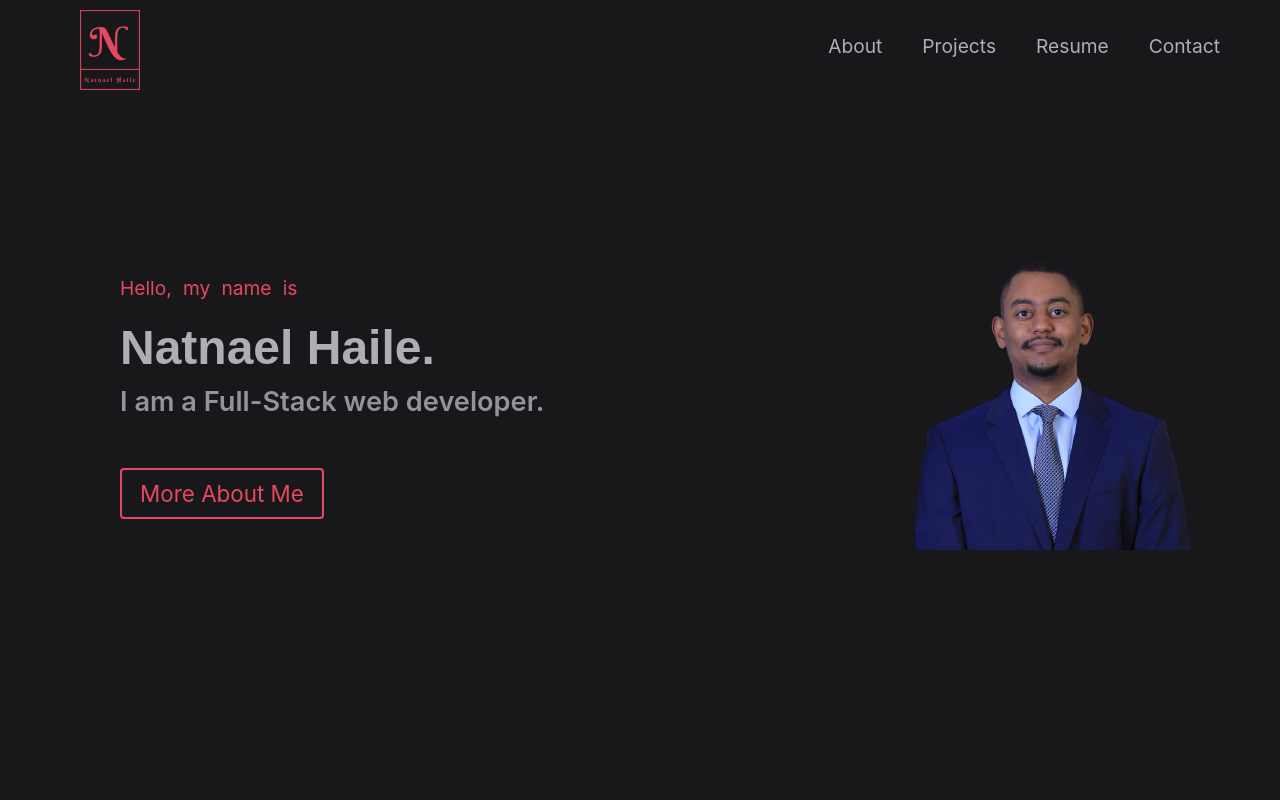
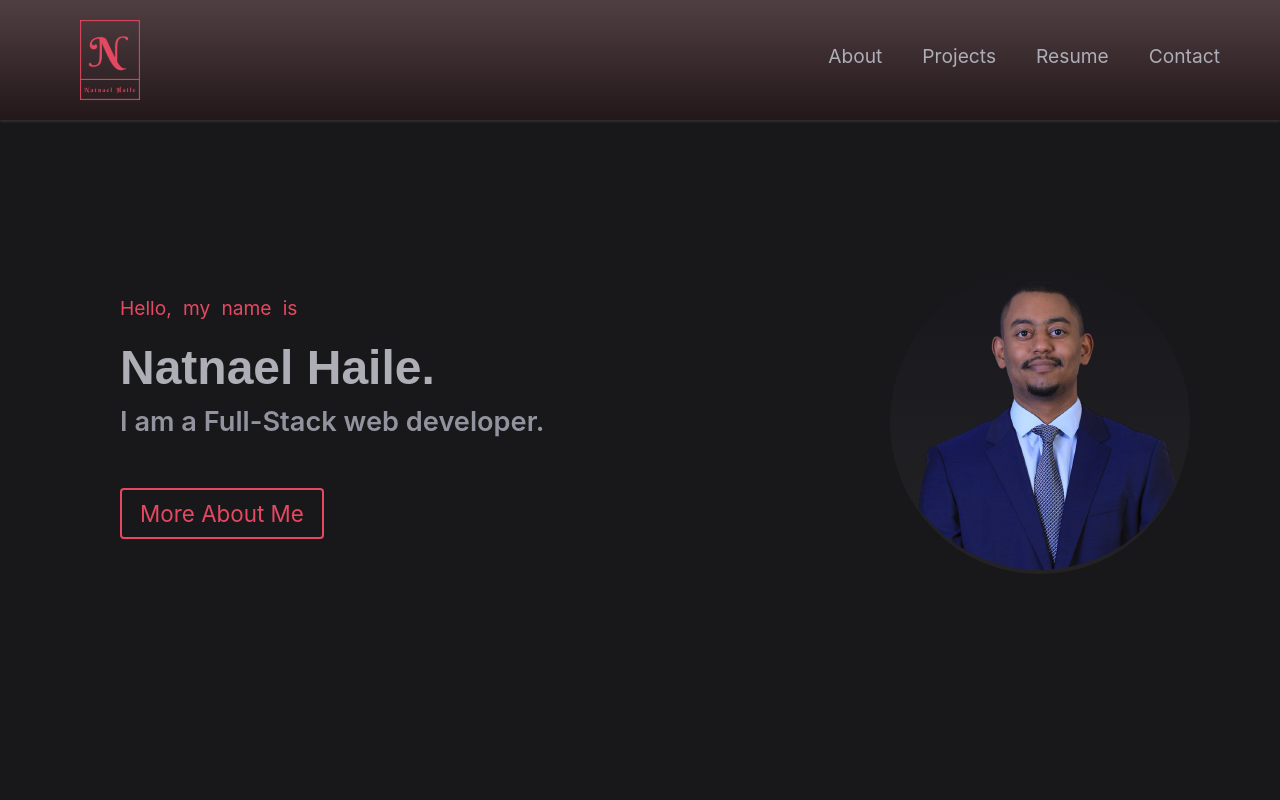
Before and after one commit to natnaelh14/portfolio-website, a React (Create React App) app: page / in a window 1280 px wide. Shown: the top 800 px of the page. Built offline with nearby package versions, Linux system fonts and the light colour scheme.

Commit message:
updated my header

```diff
--- a/src/App.css
+++ b/src/App.css
@@ -10,6 +10,7 @@
   justify-content: center;
   align-items: center;
 }
+
 .app__imageParent {
   position: relative;
   width: 130px;
--- a/src/components/header/header.css
+++ b/src/components/header/header.css
@@ -1,9 +1,9 @@
 .navbar {
     position: sticky;
     top:0;
-    box-shadow: 0 2px 2px rgba(0,0,0,0.10);
+    box-shadow: 0 2px 2px rgba(247, 235, 235, 0.1);
     z-index: 10000;
-    background-color: #18181b;
+    background-image: linear-gradient(#503f42, #221719);
     padding:10px 0;
 }
 .navbar-main {
@@ -15,21 +15,22 @@
 }
 .navbar-logo {
     width:100px;
+    height: 100px;
     margin: 0 20px;
 }
-.navbar-list {
+.navbar-list-desktop {
     list-style: none;
     display: flex;
     margin: 0;
 }
-.navbar-list li {
+.navbar-list-desktop li {
     margin: 0 20px;
     font-size: 1.2rem;
 }
-.navbar-list li a {
+.navbar-list-desktop li a {
     color: #aeaeb7;
 }
-.navbar-list li::after
+.navbar-list-desktop li::after
 {
     content:'';
     display: block;
@@ -41,13 +42,13 @@
     transform: scaleX(0);
     transition: 0.17s;
 }
-.navbar-list li:hover a{
+.navbar-list-desktop li:hover a{
     transition: 0.17s;
 }
-.navbar-list li:hover a{
+.navbar-list-desktop li:hover a{
     color:#e64861;
 }
-.navbar-list li:hover:after{
+.navbar-list-desktop li:hover:after{
     transform: scaleX(1);
 }
 .navbar-list-mobile{
@@ -57,7 +58,7 @@
     display: none;
 }
 @media screen and (max-width:650px) {
-    .navbar-list {
+    .navbar-list-desktop {
         display: none;
     }
     .navbar-mobile-icon {
@@ -84,7 +85,7 @@
         overflow: hidden;
     }
     .navbar-list-mobileShow{
-     height: 180px;
+     height: 240px;
     }
     .navbar-list-mobile li a{
      display:flex;
--- a/src/components/header/header.jsx
+++ b/src/components/header/header.jsx
@@ -1,13 +1,15 @@
 import React, { useState } from "react";
 import "./header.css";
 import { HiMenuAlt3, HiOutlineX } from "react-icons/hi";
+import LogoImage from "./logo.png";
 
 const Header = () => {
   const [showNav, SetshowNav] = useState(false);
   return (
+    <nav className="navbar navbar-background ">
       <div className="navbar-main">
-      <img className="navbar-logo" src="./logo.png" alt="" />
-      <ul className="navbar-list">
+        <img className="navbar-logo" src={LogoImage} alt="logo" />
+        <ul className="navbar-list-desktop">
           <li>
             <a href="#about">About</a>
           </li>
@@ -30,7 +32,7 @@ const Header = () => {
         <ul
           className={
             showNav
-            ? "navbar-list--mobile navbar-list-mobileShow"
+              ? "navbar-list-mobile navbar-list-mobileShow"
               : "navbar-list-mobile"
           }
         >
@@ -41,10 +43,14 @@ const Header = () => {
             <a href="#projects">Projects</a>
           </li>
           <li>
+            <a href="#resume">Resume</a>
+          </li>
+          <li>
             <a href="#contact">Contact</a>
           </li>
         </ul>
       </div>
+    </nav>
   );
 };
 
--- a/src/components/intro/intro.css
+++ b/src/components/intro/intro.css
@@ -11,6 +11,7 @@
 .hero-image {
     width: 300px;
     height: 300px;
+    border-radius: 50%;
 }
 .intro-msg {
     color: #e64861;
@@ -59,6 +60,12 @@
 .intro-aboutLink:hover{
     background: rgba(24, 186, 189,0.1);
 }
+
+.intro-image {
+    background-image: linear-gradient(#18181c, #232326);
+    border-radius: 50%;
+}
+
 @media screen and (max-width :1100px) {
    .intro {
        grid-template-columns:100%;
@@ -69,7 +76,7 @@
        box-sizing: border-box;
        width: 100%;
    }
-       .intro-image {
+    .intro-image {
         display: none;
     }
 }
```
Lines whose indentation alone changed are shown as unchanged.
